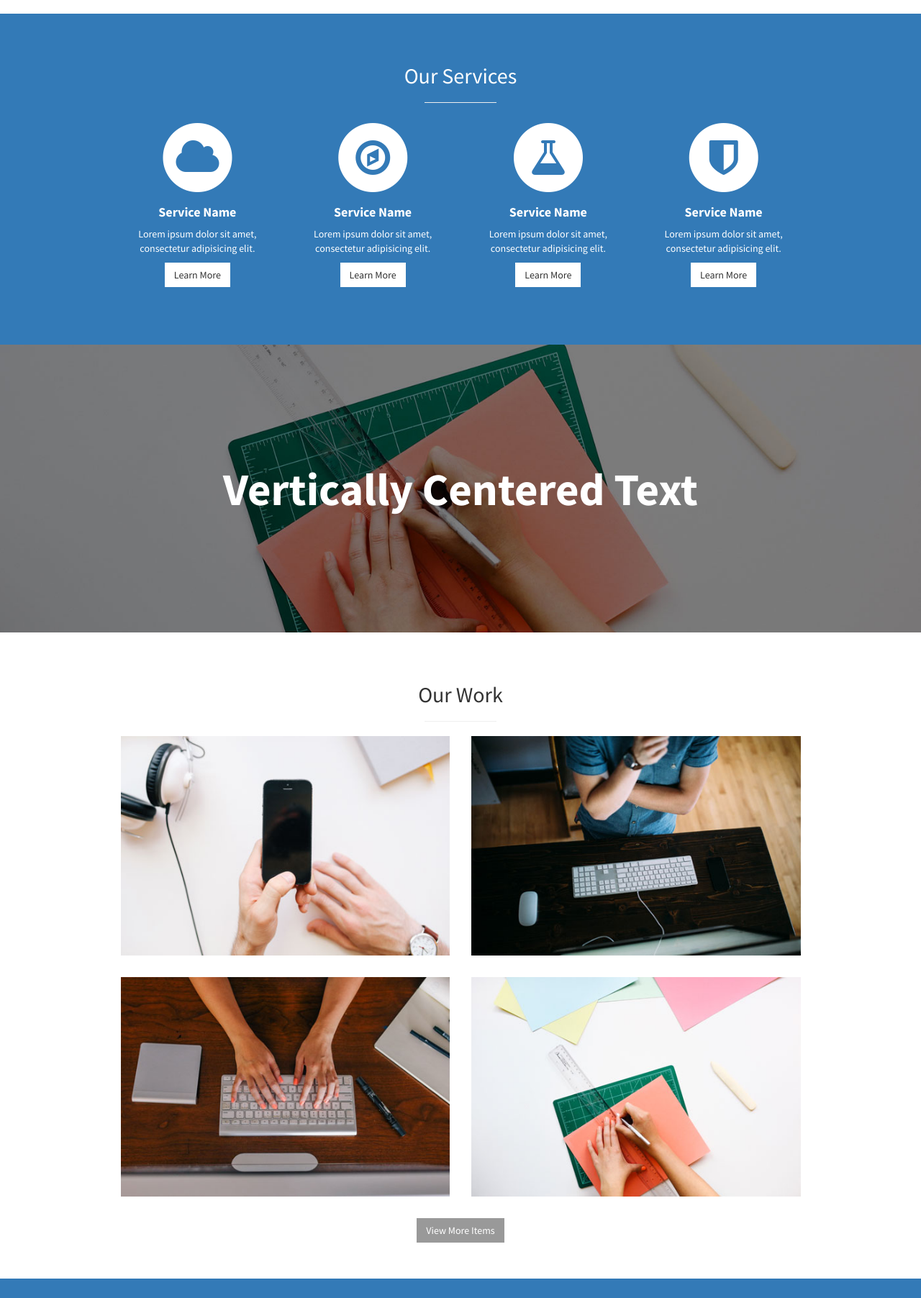
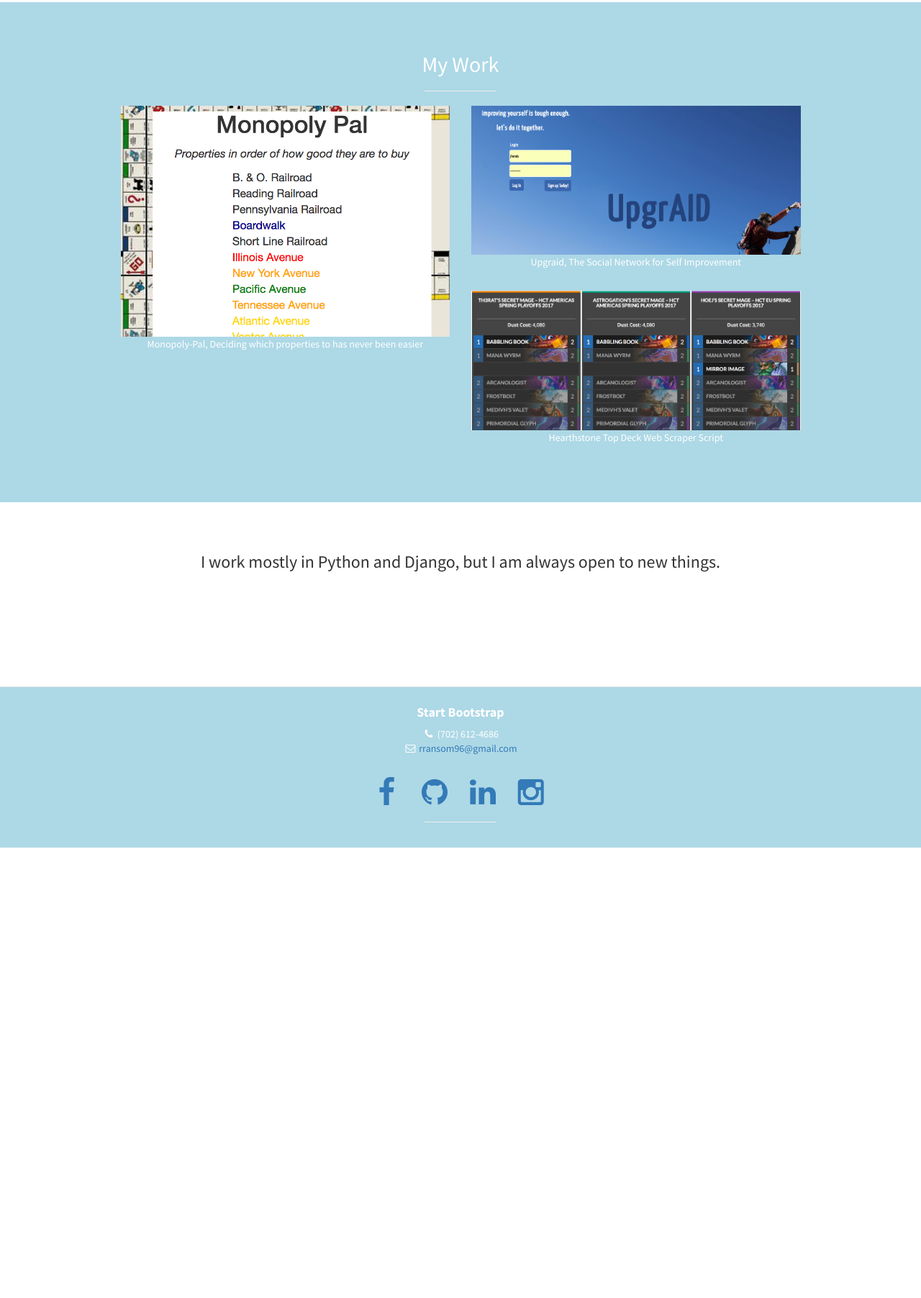
Before and after one commit to rransom96/rransom96.github.io, a plain HTML site: page index.html in a window 1280 px wide. Shown: the part 993-2797 px from the top of the page at 72% size. After the commit the page ends 2271 px from the top, so only its background shows below. Drawn offline with Linux system fonts and the light colour scheme.

Commit message:
portfolio MVP completed

```diff
--- a/css/stylish-portfolio.css
+++ b/css/stylish-portfolio.css
@@ -155,7 +155,7 @@ hr.small {
     position: relative;
     width: 100%;
     height: 100%;
-    background: url(../img/bg.jpg) no-repeat center center scroll;
+    background-color: #ADD8E6;
     -webkit-background-size: cover;
     -moz-background-size: cover;
     background-size: cover;
--- a/index.html
+++ b/index.html
@@ -9,7 +9,7 @@
     <meta name="description" content="">
     <meta name="author" content="">
 
-    <title>Stylish Portfolio - Start Bootstrap Theme</title>
+    <title>Ryan Ransom's Portfolio</title>
 
     <!-- Bootstrap Core CSS -->
     <link href="css/bootstrap.min.css" rel="stylesheet">
@@ -38,16 +38,13 @@
         <ul class="sidebar-nav">
             <a id="menu-close" href="#" class="btn btn-light btn-lg pull-right toggle"><i class="fa fa-times"></i></a>
             <li class="sidebar-brand">
-                <a href="#top" onclick=$("#menu-close").click();>Start Bootstrap</a>
+                <a href="#top" onclick=$("#menu-close").click();>Ryan Ransom</a>
             </li>
             <li>
                 <a href="#top" onclick=$("#menu-close").click();>Home</a>
             </li>
             <li>
                 <a href="#about" onclick=$("#menu-close").click();>About</a>
-            </li>
-            <li>
-                <a href="#services" onclick=$("#menu-close").click();>Services</a>
             </li>
             <li>
                 <a href="#portfolio" onclick=$("#menu-close").click();>Portfolio</a>
@@ -61,10 +58,10 @@
     <!-- Header -->
     <header id="top" class="header">
         <div class="text-vertical-center">
-            <h1>Start Bootstrap</h1>
-            <h3>Free Bootstrap Themes &amp; Templates</h3>
+            <h1>Ryan Ransom</h1>
+            <h3>Junior Backend Web Developer</h3>
             <br>
-            <a href="#about" class="btn btn-dark btn-lg">Find Out More</a>
+            <a href="https://drive.google.com/file/d/0B-P_j_cQd4d0N0FsYnRDNkp2WW8/view" class="btn btn-dark btn-lg" target="_blank">Check Out My Resume</a>
         </div>
     </header>
 
@@ -73,8 +70,7 @@
         <div class="container">
             <div class="row">
                 <div class="col-lg-12 text-center">
-                    <h2>Stylish Portfolio is the perfect theme for your next project!</h2>
-                    <p class="lead">This theme features some wonderful photography courtesy of <a target="_blank" href="http://join.deathtothestockphoto.com/">Death to the Stock Photo</a>.</p>
+                    <h2>Born and raised in Las Vegas, NV.  Always ready for new and interesting things. Always learning. Always moving</h2>
                 </div>
             </div>
             <!-- /.row -->
@@ -82,65 +78,114 @@
         <!-- /.container -->
     </section>
 
-    <!-- Services -->
-    <!-- The circle icons use Font Awesome's stacked icon classes. For more information, visit http://fontawesome.io/examples/ -->
-    <section id="services" class="services bg-primary">
+    <!--&lt;!&ndash; Services &ndash;&gt;-->
+    <!--&lt;!&ndash; The circle icons use Font Awesome's stacked icon classes. For more information, visit http://fontawesome.io/examples/ &ndash;&gt;-->
+    <!--<section id="services" class="services bg-primary">-->
+        <!--<div class="container">-->
+            <!--<div class="row text-center">-->
+                <!--<div class="col-lg-10 col-lg-offset-1">-->
+                    <!--<h2>Our Services</h2>-->
+                    <!--<hr class="small">-->
+                    <!--<div class="row">-->
+                        <!--<div class="col-md-3 col-sm-6">-->
+                            <!--<div class="service-item">-->
+                                <!--<span class="fa-stack fa-4x">-->
+                                <!--<i class="fa fa-circle fa-stack-2x"></i>-->
+                                <!--<i class="fa fa-cloud fa-stack-1x text-primary"></i>-->
+                            <!--</span>-->
+                                <!--<h4>-->
+                                    <!--<strong>Service Name</strong>-->
+                                <!--</h4>-->
+                                <!--<p>Lorem ipsum dolor sit amet, consectetur adipisicing elit.</p>-->
+                                <!--<a href="#" class="btn btn-light">Learn More</a>-->
+                            <!--</div>-->
+                        <!--</div>-->
+                        <!--<div class="col-md-3 col-sm-6">-->
+                            <!--<div class="service-item">-->
+                                <!--<span class="fa-stack fa-4x">-->
+                                <!--<i class="fa fa-circle fa-stack-2x"></i>-->
+                                <!--<i class="fa fa-compass fa-stack-1x text-primary"></i>-->
+                            <!--</span>-->
+                                <!--<h4>-->
+                                    <!--<strong>Service Name</strong>-->
+                                <!--</h4>-->
+                                <!--<p>Lorem ipsum dolor sit amet, consectetur adipisicing elit.</p>-->
+                                <!--<a href="#" class="btn btn-light">Learn More</a>-->
+                            <!--</div>-->
+                        <!--</div>-->
+                        <!--<div class="col-md-3 col-sm-6">-->
+                            <!--<div class="service-item">-->
+                                <!--<span class="fa-stack fa-4x">-->
+                                <!--<i class="fa fa-circle fa-stack-2x"></i>-->
+                                <!--<i class="fa fa-flask fa-stack-1x text-primary"></i>-->
+                            <!--</span>-->
+                                <!--<h4>-->
+                                    <!--<strong>Service Name</strong>-->
+                                <!--</h4>-->
+                                <!--<p>Lorem ipsum dolor sit amet, consectetur adipisicing elit.</p>-->
+                                <!--<a href="#" class="btn btn-light">Learn More</a>-->
+                            <!--</div>-->
+                        <!--</div>-->
+                        <!--<div class="col-md-3 col-sm-6">-->
+                            <!--<div class="service-item">-->
+                                <!--<span class="fa-stack fa-4x">-->
+                                <!--<i class="fa fa-circle fa-stack-2x"></i>-->
+                                <!--<i class="fa fa-shield fa-stack-1x text-primary"></i>-->
+                            <!--</span>-->
+                                <!--<h4>-->
+                                    <!--<strong>Service Name</strong>-->
+                                <!--</h4>-->
+                                <!--<p>Lorem ipsum dolor sit amet, consectetur adipisicing elit.</p>-->
+                                <!--<a href="#" class="btn btn-light">Learn More</a>-->
+                            <!--</div>-->
+                        <!--</div>-->
+                    <!--</div>-->
+                    <!--&lt;!&ndash; /.row (nested) &ndash;&gt;-->
+                <!--</div>-->
+                <!--&lt;!&ndash; /.col-lg-10 &ndash;&gt;-->
+            <!--</div>-->
+            <!--&lt;!&ndash; /.row &ndash;&gt;-->
+        <!--</div>-->
+        <!--&lt;!&ndash; /.container &ndash;&gt;-->
+    <!--</section>-->
+
+    <!--&lt;!&ndash; Callout &ndash;&gt;-->
+    <!--<aside class="callout">-->
+        <!--<div class="text-vertical-center">-->
+            <!--<h1>Vertically Centered Text</h1>-->
+        <!--</div>-->
+    <!--</aside>-->
+
+    <!-- Portfolio -->
+    <section id="portfolio" class="portfolio bg-primary">
         <div class="container">
-            <div class="row text-center">
-                <div class="col-lg-10 col-lg-offset-1">
-                    <h2>Our Services</h2>
+            <div class="row">
+                <div class="col-lg-10 col-lg-offset-1 text-center">
+                    <h2>My Work</h2>
                     <hr class="small">
                     <div class="row">
-                        <div class="col-md-3 col-sm-6">
-                            <div class="service-item">
-                                <span class="fa-stack fa-4x">
-                                <i class="fa fa-circle fa-stack-2x"></i>
-                                <i class="fa fa-cloud fa-stack-1x text-primary"></i>
-                            </span>
-                                <h4>
-                                    <strong>Service Name</strong>
-                                </h4>
-                                <p>Lorem ipsum dolor sit amet, consectetur adipisicing elit.</p>
-                                <a href="#" class="btn btn-light">Learn More</a>
+                        <div class="col-md-6">
+                            <div class="portfolio-item">
+                                <a href="http://monopoly-pal.herokuapp.com/" target="_blank">
+                                    <img class="img-portfolio img-responsive" src="img/Screen%20Shot%202017-05-23%20at%202.32.02%20PM.png">
+                                </a>
+                                <span>Monopoly-Pal, Deciding which properties to has never been easier</span>
                             </div>
                         </div>
-                        <div class="col-md-3 col-sm-6">
-                            <div class="service-item">
-                                <span class="fa-stack fa-4x">
-                                <i class="fa fa-circle fa-stack-2x"></i>
-                                <i class="fa fa-compass fa-stack-1x text-primary"></i>
-                            </span>
-                                <h4>
-                                    <strong>Service Name</strong>
-                                </h4>
-                                <p>Lorem ipsum dolor sit amet, consectetur adipisicing elit.</p>
-                                <a href="#" class="btn btn-light">Learn More</a>
+                        <div class="col-md-6">
+                            <div class="portfolio-item">
+                                <a href="http://upgraid.surge.sh/" target="_blank">
+                                    <img class="img-portfolio img-responsive" src="img/Screen%20Shot%202017-05-23%20at%202.36.15%20PM.png">
+                                </a>
+                                <span>Upgraid, The Social Network for Self Improvement</span>
                             </div>
                         </div>
-                        <div class="col-md-3 col-sm-6">
-                            <div class="service-item">
-                                <span class="fa-stack fa-4x">
-                                <i class="fa fa-circle fa-stack-2x"></i>
-                                <i class="fa fa-flask fa-stack-1x text-primary"></i>
-                            </span>
-                                <h4>
-                                    <strong>Service Name</strong>
-                                </h4>
-                                <p>Lorem ipsum dolor sit amet, consectetur adipisicing elit.</p>
-                                <a href="#" class="btn btn-light">Learn More</a>
-                            </div>
-                        </div>
-                        <div class="col-md-3 col-sm-6">
-                            <div class="service-item">
-                                <span class="fa-stack fa-4x">
-                                <i class="fa fa-circle fa-stack-2x"></i>
-                                <i class="fa fa-shield fa-stack-1x text-primary"></i>
-                            </span>
-                                <h4>
-                                    <strong>Service Name</strong>
-                                </h4>
-                                <p>Lorem ipsum dolor sit amet, consectetur adipisicing elit.</p>
-                                <a href="#" class="btn btn-light">Learn More</a>
+                        <div class="col-md-6">
+                            <div class="portfolio-item">
+                                <a href="https://github.com/rransom96/HSTD-deckscraper" target="_blank">
+                                    <img class="img-portfolio img-responsive" src="img/Screen%20Shot%202017-05-23%20at%206.12.36%20PM.png">
+                                </a>
+                                <span>Hearthstone Top Deck Web Scraper Script</span>
                             </div>
                         </div>
                     </div>
@@ -153,110 +198,46 @@
         <!-- /.container -->
     </section>
 
-    <!-- Callout -->
-    <aside class="callout">
-        <div class="text-vertical-center">
-            <h1>Vertically Centered Text</h1>
-        </div>
-    </aside>
-
-    <!-- Portfolio -->
-    <section id="portfolio" class="portfolio">
-        <div class="container">
-            <div class="row">
-                <div class="col-lg-10 col-lg-offset-1 text-center">
-                    <h2>Our Work</h2>
-                    <hr class="small">
-                    <div class="row">
-                        <div class="col-md-6">
-                            <div class="portfolio-item">
-                                <a href="#">
-                                    <img class="img-portfolio img-responsive" src="img/portfolio-1.jpg">
-                                </a>
-                            </div>
-                        </div>
-                        <div class="col-md-6">
-                            <div class="portfolio-item">
-                                <a href="#">
-                                    <img class="img-portfolio img-responsive" src="img/portfolio-2.jpg">
-                                </a>
-                            </div>
-                        </div>
-                        <div class="col-md-6">
-                            <div class="portfolio-item">
-                                <a href="#">
-                                    <img class="img-portfolio img-responsive" src="img/portfolio-3.jpg">
-                                </a>
-                            </div>
-                        </div>
-                        <div class="col-md-6">
-                            <div class="portfolio-item">
-                                <a href="#">
-                                    <img class="img-portfolio img-responsive" src="img/portfolio-4.jpg">
-                                </a>
-                            </div>
-                        </div>
-                    </div>
-                    <!-- /.row (nested) -->
-                    <a href="#" class="btn btn-dark">View More Items</a>
-                </div>
-                <!-- /.col-lg-10 -->
-            </div>
-            <!-- /.row -->
-        </div>
-        <!-- /.container -->
-    </section>
-
     <!-- Call to Action -->
-    <aside class="call-to-action bg-primary">
+    <aside class="call-to-action">
         <div class="container">
             <div class="row">
                 <div class="col-lg-12 text-center">
-                    <h3>The buttons below are impossible to resist.</h3>
-                    <a href="#" class="btn btn-lg btn-light">Click Me!</a>
-                    <a href="#" class="btn btn-lg btn-dark">Look at Me!</a>
+                    <h3>I work mostly in Python and Django, but I am always open to new things.</h3>
                 </div>
             </div>
         </div>
     </aside>
 
-    <!-- Map -->
-    <section id="contact" class="map">
-        <iframe width="100%" height="100%" frameborder="0" scrolling="no" marginheight="0" marginwidth="0" src="https://maps.google.com/maps?f=q&amp;source=s_q&amp;hl=en&amp;geocode=&amp;q=Twitter,+Inc.,+Market+Street,+San+Francisco,+CA&amp;aq=0&amp;oq=twitter&amp;sll=28.659344,-81.187888&amp;sspn=0.128789,0.264187&amp;ie=UTF8&amp;hq=Twitter,+Inc.,+Market+Street,+San+Francisco,+CA&amp;t=m&amp;z=15&amp;iwloc=A&amp;output=embed"></iframe>
-        <br />
-        <small>
-            <a href="https://maps.google.com/maps?f=q&amp;source=embed&amp;hl=en&amp;geocode=&amp;q=Twitter,+Inc.,+Market+Street,+San+Francisco,+CA&amp;aq=0&amp;oq=twitter&amp;sll=28.659344,-81.187888&amp;sspn=0.128789,0.264187&amp;ie=UTF8&amp;hq=Twitter,+Inc.,+Market+Street,+San+Francisco,+CA&amp;t=m&amp;z=15&amp;iwloc=A"></a>
-        </small>
-    </section>
 
     <!-- Footer -->
     <footer>
-        <div class="container">
+        <div id="contact" class="modal-footer bg-primary">
             <div class="row">
                 <div class="col-lg-10 col-lg-offset-1 text-center">
                     <h4><strong>Start Bootstrap</strong>
                     </h4>
-                    <p>3481 Melrose Place
-                        <br>Beverly Hills, CA 90210</p>
                     <ul class="list-unstyled">
-                        <li><i class="fa fa-phone fa-fw"></i> (123) 456-7890</li>
-                        <li><i class="fa fa-envelope-o fa-fw"></i> <a href="mailto:name@example.com">name@example.com</a>
+                        <li><i class="fa fa-phone fa-fw"></i> (702) 612-4686</li>
+                        <li><i class="fa fa-envelope-o fa-fw"></i> <a href="mailto:rransom@gmail.com">rransom96@gmail.com</a>
                         </li>
                     </ul>
                     <br>
                     <ul class="list-inline">
                         <li>
-                            <a href="#"><i class="fa fa-facebook fa-fw fa-3x"></i></a>
+                            <a href="https://www.facebook.com/jhonais247"><i class="fa fa-facebook fa-fw fa-3x"></i></a>
                         </li>
                         <li>
-                            <a href="#"><i class="fa fa-twitter fa-fw fa-3x"></i></a>
+                            <a href="https://github.com/rransom96"><i class="fa fa-github fa-fw fa-3x"></i></a>
                         </li>
                         <li>
-                            <a href="#"><i class="fa fa-dribbble fa-fw fa-3x"></i></a>
+                            <a href="https://www.linkedin.com/in/ryan-ransom-322036112/"><i class="fa fa-linkedin fa-fw fa-3x"></i></a>
+                        </li>
+                        <li>
+                            <a href="https://www.instagram.com/rransom96/"><i class="fa fa-instagram fa-fw fa-3x"></i></a>
                         </li>
                     </ul>
                     <hr class="small">
-                    <p class="text-muted">Copyright &copy; Your Website 2014</p>
                 </div>
             </div>
         </div>
@@ -321,26 +302,6 @@
             }
         }
     });
-    // Disable Google Maps scrolling
-    // See http://stackoverflow.com/a/25904582/1607849
-    // Disable scroll zooming and bind back the click event
-    var onMapMouseleaveHandler = function(event) {
-        var that = $(this);
-        that.on('click', onMapClickHandler);
-        that.off('mouseleave', onMapMouseleaveHandler);
-        that.find('iframe').css("pointer-events", "none");
-    }
-    var onMapClickHandler = function(event) {
-            var that = $(this);
-            // Disable the click handler until the user leaves the map area
-            that.off('click', onMapClickHandler);
-            // Enable scrolling zoom
-            that.find('iframe').css("pointer-events", "auto");
-            // Handle the mouse leave event
-            that.on('mouseleave', onMapMouseleaveHandler);
-        }
-        // Enable map zooming with mouse scroll when the user clicks the map
-    $('.map').on('click', onMapClickHandler);
     </script>
 
 </body>
```
Also changed, not shown: css/bootstrap.css, css/bootstrap.min.css, img/Screen Shot 2017-05-23 at 2.32.02 PM.png (added), img/Screen Shot 2017-05-23 at 2.36.15 PM.png (added), img/Screen Shot 2017-05-23 at 6.12.36 PM.png (added), img/bg.jpg (deleted), img/callout.jpg (deleted), img/portfolio-1.jpg (deleted), img/portfolio-2.jpg (deleted), img/portfolio-3.jpg (deleted), img/portfolio-4.jpg (deleted), 2 other files.
